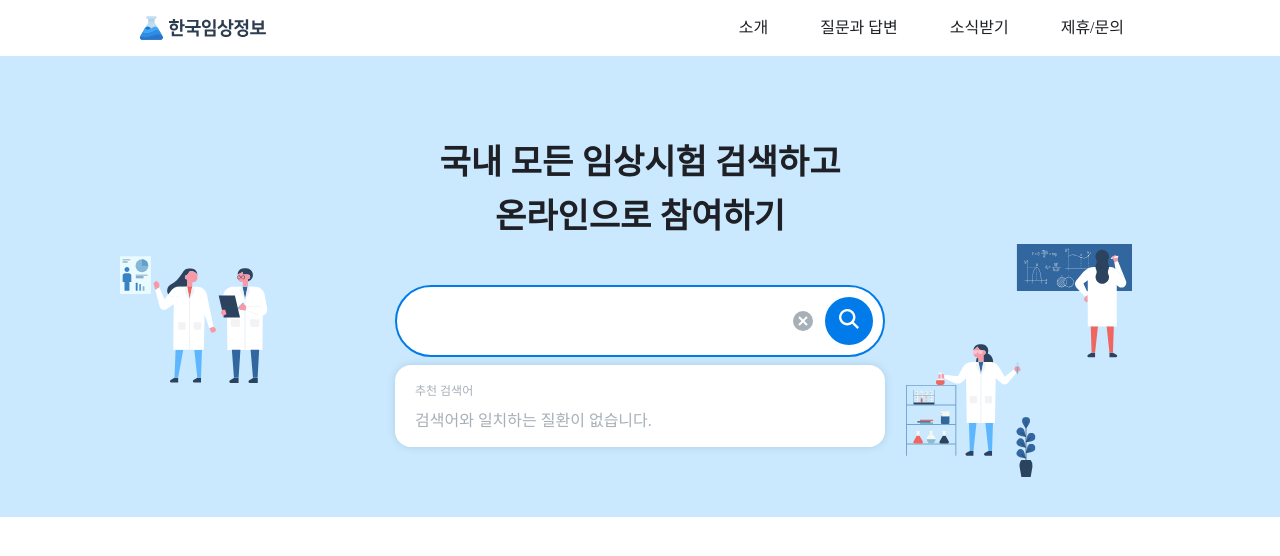
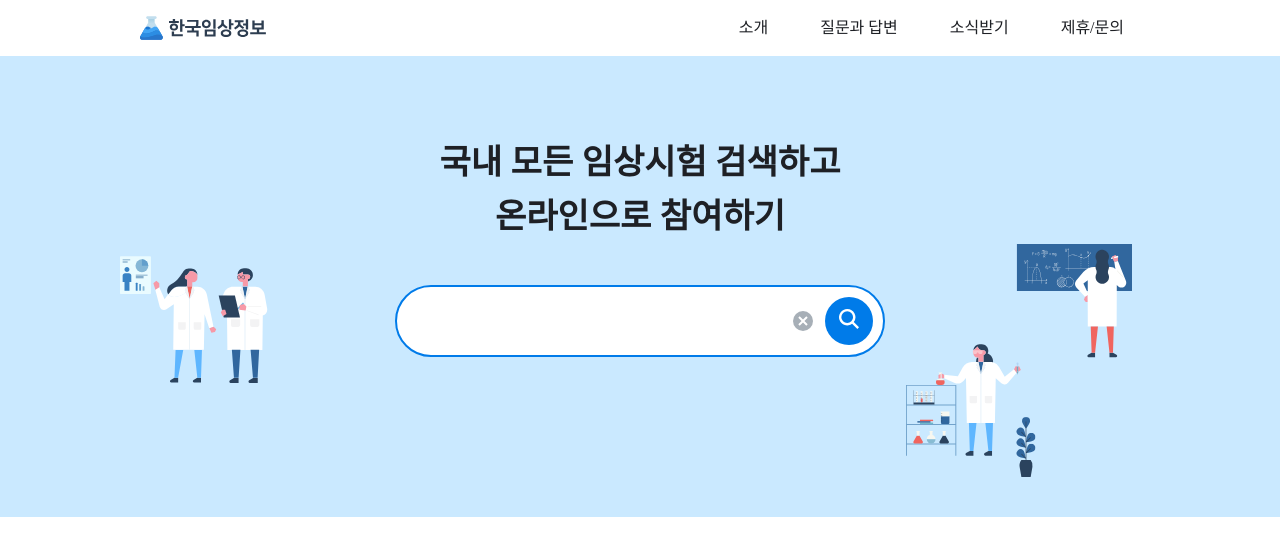
Before and after one commit to Woogie-94/pre-onboarding-12th-3-10, a React (Vite) app: page / in a window 1280 px wide. Shown: the top 556 px of the page. Built offline with nearby package versions, Linux system fonts and the light colour scheme.

Commit message:
✨ feat: data & focus 변수 추가

```diff
--- a/src/pages/Main.tsx
+++ b/src/pages/Main.tsx
@@ -1,4 +1,4 @@
-import { useEffect } from "react";
+import { useEffect, useState } from "react";
 import { styled } from "styled-components";
 
 import MainBackgroundSvg_1 from "../assets/svg/MainBackgroundSvg_1";
@@ -13,18 +13,19 @@ import useSearchQuery from "../queries/useSearchQuery";
 
 const Main = () => {
   const [searchValue, onChange] = useInput("");
+  const [isFocus, setIsFocus] = useState(false);
   const { data, refetch } = useSearchQuery(searchValue);
 
-  // handleFocus, handleChange, isVisible 임시
   const handleFocus = () => {
-    // for SearchInput handleFocus
+    // NOTE 바깥 클릭 시 false 값 변경 필요
+    setIsFocus(true);
   };
 
   const handleChange = (value: string) => {
     onChange(value);
   };
 
-  const isVisible = true; // for SearchResult
+  const isVisible = !!data && isFocus;
 
   const debounce = useDebounce();
   useEffect(() => {
@@ -41,10 +42,10 @@ const Main = () => {
         <Title>
           국내 모든 임상시험 검색하고 <br /> 온라인으로 참여하기
         </Title>
-        <div>
+        <SearchBox>
           <SearchInput value={searchValue} isFocus={true} onChange={handleChange} onFocus={handleFocus} />
-          {isVisible && <SearchResult result={[]} focusIndex={0} />}
-        </div>
+          {isVisible && <SearchResult result={data} focusIndex={0} />}
+        </SearchBox>
         <MainSvg1>
           <MainBackgroundSvg_1 />
         </MainSvg1>
@@ -84,6 +85,9 @@ const Title = styled.h2`
   text-align: center;
   margin-bottom: 40px;
 `;
+const SearchBox = styled.div`
+  z-index: 1;
+`;
 const MainSvg1 = styled.div`
   position: absolute;
   left: 0;
```
